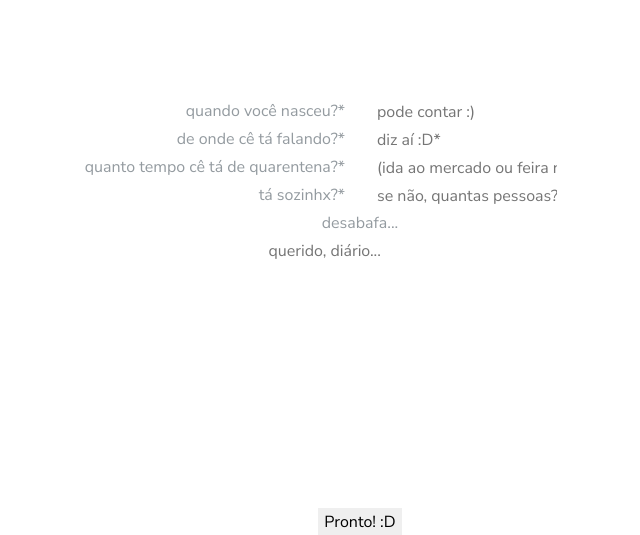
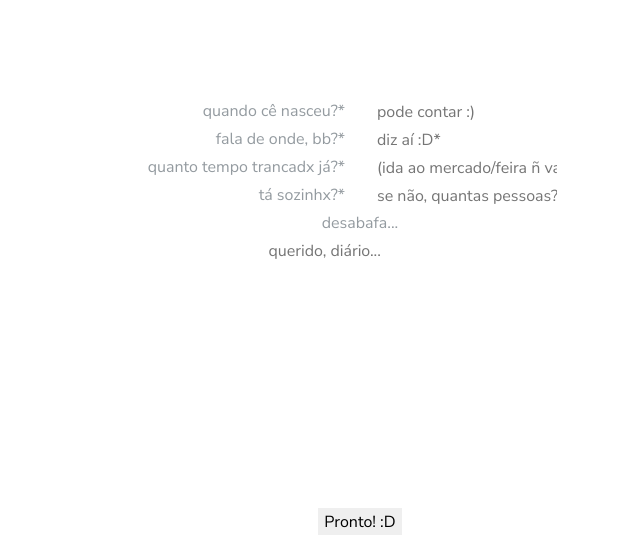
Before and after one commit to guibullejos/comotaaquarentena, a PHP site: page / in a window 1280 px wide. Shown: the part 263-798 px from the top of the page, without its empty margins (280-920 px from the left). Run offline with PHP 8.4, Linux system fonts and the light colour scheme; some libraries are stand-ins or nearby versions.

Commit message:
Ajustes de textos

```diff
--- a/css/style.css
+++ b/css/style.css
@@ -592,9 +592,9 @@ b, strong {
     width: 100%;
   }
 }
-@media (max-width: 768px) {
+@media (max-width: 575.98px) {
   .form_2 form {
-    max-width: 750px;
+    max-width: 290px;
     margin: 0 auto;
   }
 }
--- a/index.html
+++ b/index.html
@@ -47,23 +47,23 @@
 				<form action="https://docs.google.com/forms/d/e/1FAIpQLSfsbNUAxFevK0iGwePy1iueLvCZrwxhPCzigsEoMCEij6p7Xg/formResponse" method="post">
 					<div class="row justify-content-center">
 							<div class="col-6 text-right">
-								<label>quando você nasceu?*</label> </div>
+								<label>quando cê nasceu?*</label> </div>
 				      <div  class="col-6 text-left">
 								 <input type="text" placeholder="pode contar :)" name="entry.1900438040" required> </div>
 					</div>
 
 					<div class="row justify-content-center">
 				      <div class="col-6 text-right">
-								<label>de onde cê tá falando?*</label> </div>
+								<label>fala de onde, bb?*</label> </div>
 				      <div class="col-6 text-left">
 								<input type="text" placeholder="diz aí :D*" name="entry.573914467" required> </div>
 					</div>
 
 					<div class="row justify-content-center">
 				      <div  class="col-6 text-right">
-								<label>quanto tempo cê tá de quarentena?*</label> </div>
+								<label>quanto tempo trancadx já?*</label> </div>
 				      <div  class= "col-6 text-left">
-								<input type="text" placeholder="(ida ao mercado ou feira não conta)" name="entry.1212658841" required> </div>
+								<input type="text" placeholder="(ida ao mercado/feira ñ vale :P)" name="entry.1212658841" required> </div>
 					</div>
 
 					<div class="row justify-content-center">
```
